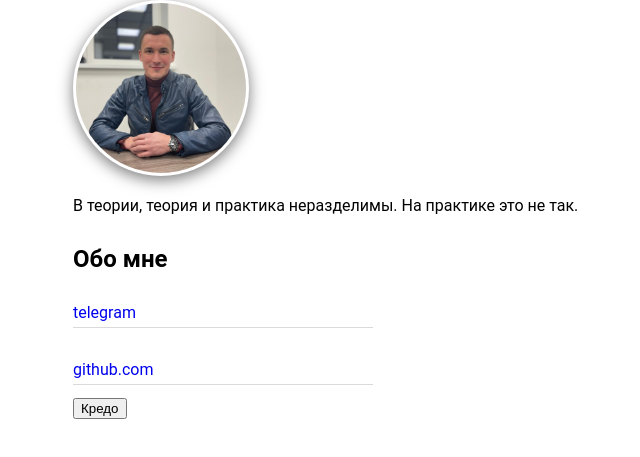
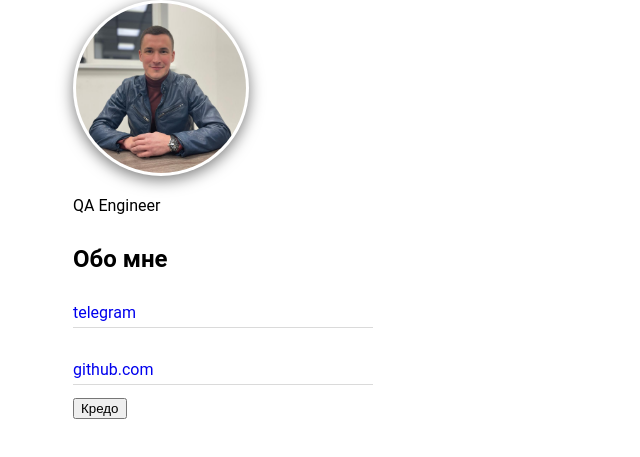
Before and after one commit to ilya4f/ilya4f.github.io, a plain HTML site: page index.html in a window 1280 px wide. Shown: the part 81-538 px from the top of the page, without its empty margins (47-687 px from the left). Drawn offline with Linux system fonts and the light colour scheme.

```diff
--- a/index.html
+++ b/index.html
@@ -16,7 +16,7 @@
 			<img class="photo" src="me.png" width="170" height="170" alt="фото">
 		</div>
 
-			<p>В теории, теория и практика неразделимы. На практике это не так.</p>
+			<p>QA Engineer</p>
 
 			<h2>Обо мне</h2>
 
```
